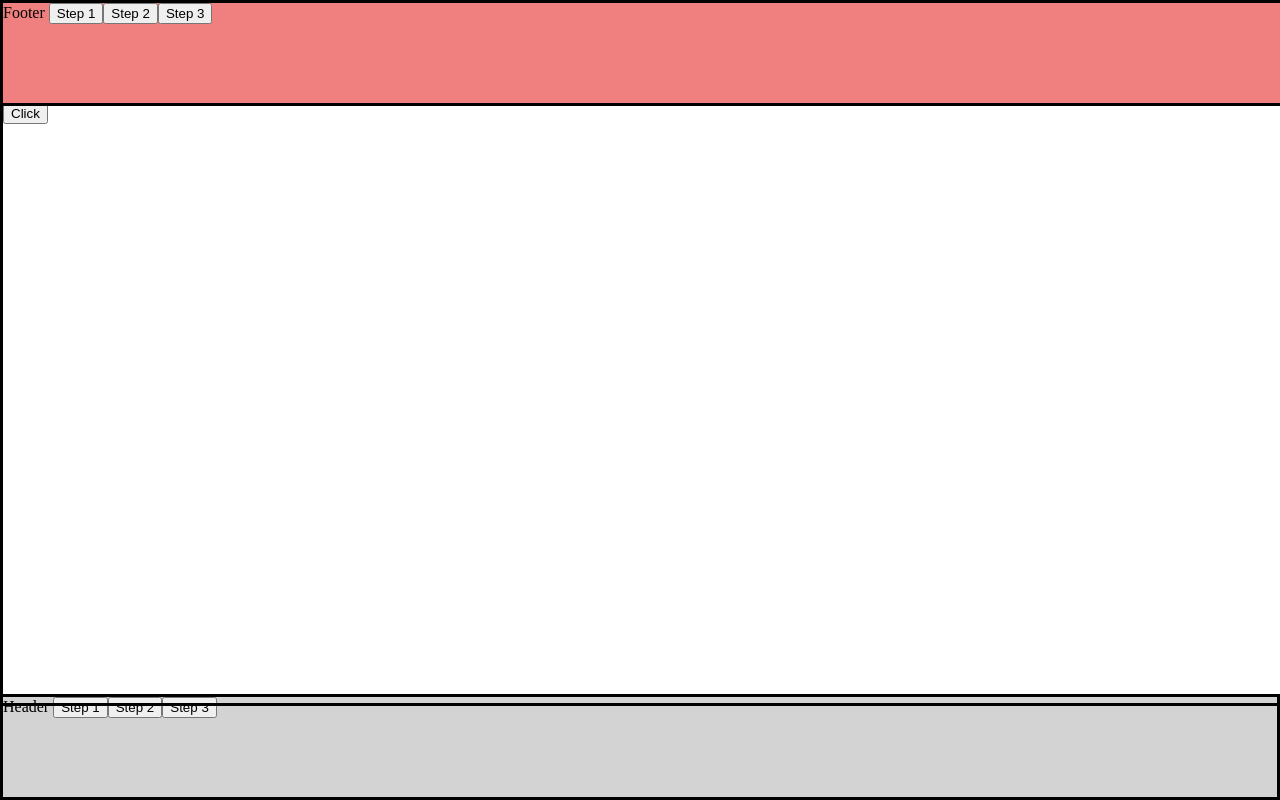
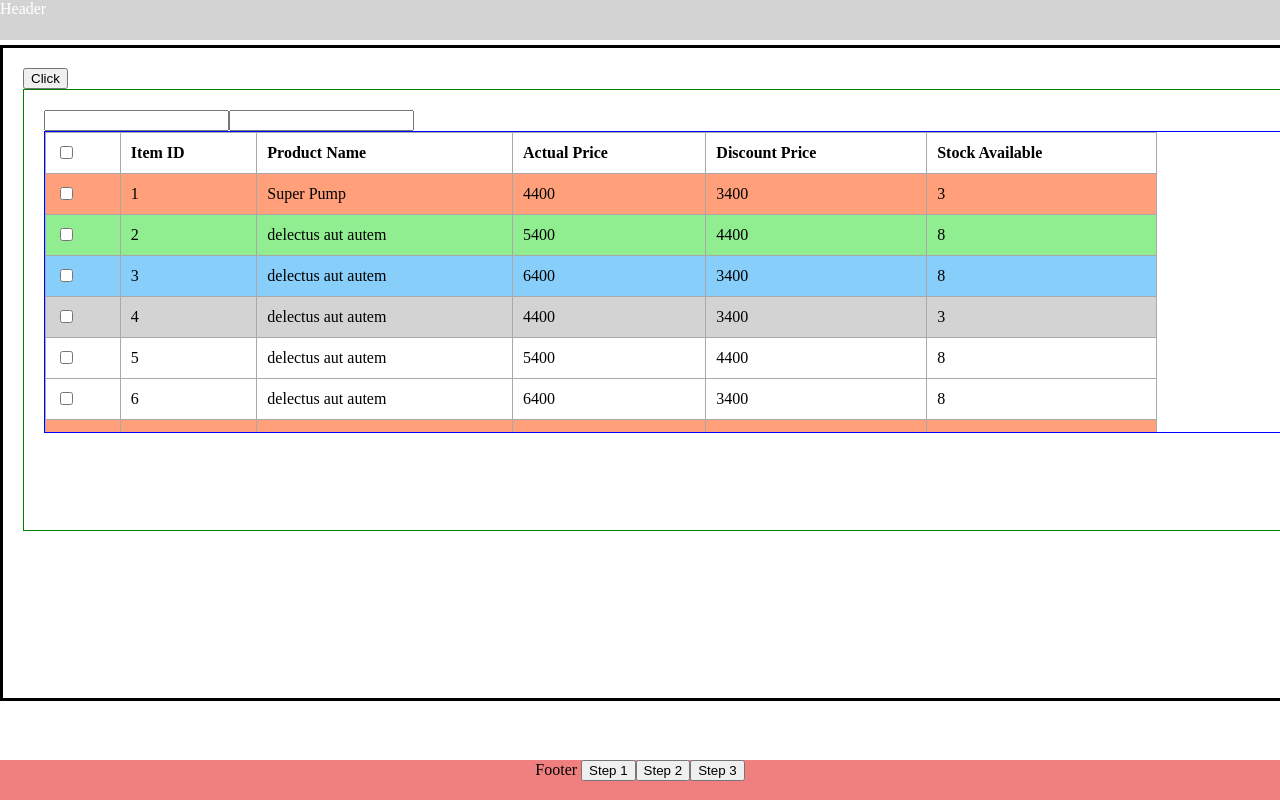
Before and after one commit to ericaferrao/angular-accelya-interview, an Angular app: page / in a window 1280 px wide. Both pictures are taken after a click on the button "Click". Built offline with nearby package versions, Linux system fonts and the light colour scheme.

Commit message:
10 files modified

```diff
--- a/src/app/app.component.html
+++ b/src/app/app.component.html
@@ -2,11 +2,11 @@
 
 <!-- <app-modal><app-modal> -->
 
-  <div style="width:100%; height:calc( 100% - 200px);
-  position:absolute;
-  top:100px;
-  left:0px;
-  border:solid">
+  <div style="width:100%;padding: 20px;border:solid ; position: fixed;
+  top: 45px;
+  left: 0;
+  height:calc(100% - 190px) ;
+  width: 100%;">
 
     <button (click)="toggle_modal()">Click</button>
 
--- a/src/app/app.component.ts
+++ b/src/app/app.component.ts
@@ -12,7 +12,7 @@ export class AppComponent {
 
   products: any = [];
 
-  showModal=true;
+  showModal=false;
 
   constructor(private httpClient: HttpClient) {}
   toggle_modal(){
--- a/src/app/app.module.ts
+++ b/src/app/app.module.ts
@@ -8,9 +8,10 @@ import { ModalComponent } from './modal/modal.component';
 import { HttpClientModule } from '@angular/common/http';
 import { FooterComponent } from './footer/footer.component';
 import { HeaderComponent } from './header/header.component';
+import { ReactiveFormsModule } from '@angular/forms';
 
 @NgModule({
-  imports:      [ BrowserModule, FormsModule ,HttpClientModule],
+  imports:      [ BrowserModule, FormsModule ,HttpClientModule,ReactiveFormsModule],
   declarations: [ AppComponent, HelloComponent, ModalComponent, FooterComponent, HeaderComponent ],
   bootstrap:    [ AppComponent ]
 })
--- a/src/app/footer/footer.component.css
+++ b/src/app/footer/footer.component.css
@@ -1,5 +1,5 @@
 .footercss {
-  width: 100%;
+  /* width: 100%;
   border: solid;
   height: 100px;
   background: lightcoral;
@@ -7,5 +7,13 @@
   position: absolute;
   top: 0px;
   left: 0px;
-  right: 0px;
+  right: 0px; */
+
+  position: fixed;
+  left: 0;
+  bottom: 0;
+  width: 100%;
+  text-align: center;
+  height: 40px;
+  background: lightcoral;
 }
--- a/src/app/header/header.component.css
+++ b/src/app/header/header.component.css
@@ -1,5 +1,5 @@
 .headercss {
-  width: 100%;
+  /* width: 100%;
   border: solid;
   height: 100px;
   background: lightgrey;
@@ -8,5 +8,14 @@
   position: absolute;
   bottom: 0px;
   left: 0px;
-  right: 0px;
+  right: 0px; */
+
+  position: fixed;
+  top: 0;
+  left: 0;
+  width: 100%;
+  background: blue;
+  background: lightgrey;
+  height: 40px;
+  color: white;
 }
--- a/src/app/header/header.component.html
+++ b/src/app/header/header.component.html
@@ -1,6 +1,6 @@
 <div class="headercss">
 Header
-<button> Step 1</button>
+<!-- <button> Step 1</button>
 <button> Step 2</button>
-<button> Step 3</button>
+<button> Step 3</button> -->
 </div>
--- a/src/app/modal/modal.component.css
+++ b/src/app/modal/modal.component.css
@@ -1,12 +1,9 @@
 .a{
 
-
-
-  /* background-color: lightgray; */
 }
 
 .b{
-  overflow: scroll;
+
 
 }
 
--- a/src/app/modal/modal.component.html
+++ b/src/app/modal/modal.component.html
@@ -1,18 +1,23 @@
+
+<div class="a"
+style="padding:20px;
+height: 400px;
+border: 1px solid green;">
 
 
-<div class="a">
-<!-- {
-  "itemId": 2,
-  "id": 2,
-  "productName": "delectus aut autem",
-  "actualPrice": 5400.0000,
-  "discountPrice": 4400.0000,
-  "stockAvailable": 8 ,
-  "selected": false
-}, -->
-<div class="b" >
-  <table>
-  <tr>
+<!--  [formControl]="name" -->
+<input id="name" type="text">
+
+<input type="text" [ngModel]="mymodel" (ngModelChange)="valuechange($event)" />
+{{mymodel}}
+
+<div class="b"
+style=" overflow: scroll;
+height: 300px;
+border: 1px solid blue;">
+
+  <table style="width:90%;" >
+  <tr *ngIf="products.length>0">
   <th> <input type="checkbox" ></th>
   <th>Item ID</th>
   <th>Product Name</th>
--- a/src/app/modal/modal.component.ts
+++ b/src/app/modal/modal.component.ts
@@ -1,5 +1,6 @@
 import { Component, OnInit } from '@angular/core';
-import {ProductservService} from '../productserv.service'
+import {ProductservService} from '../productserv.service';
+// import { FormControl } from '@angular/forms';
 
 @Component({
   selector: 'app-modal',
@@ -9,6 +10,9 @@ import {ProductservService} from '../productserv.service'
 export class ModalComponent implements OnInit {
 
   products: any = [];
+  // name = new FormControl('');
+
+  mymodel
 
   constructor(public product_serv:ProductservService) { }
 
@@ -23,8 +27,26 @@ export class ModalComponent implements OnInit {
     console.log(this.products)
 
 
-    });;
+    });
 
   }
 
+  valuechange(newValue) {
+    this.mymodel = newValue;
+    console.log(newValue)
+
+    this.product_serv.getProduct().subscribe((data:any) => {
+
+      console.log(data)
+
+
+
+      this.products =  data.filter(e => e.productName.includes(newValue));
+
+    console.log(this.products)
+
+
+    });
+  }
+
 }
--- a/src/app/productserv.service.ts
+++ b/src/app/productserv.service.ts
@@ -13,6 +13,11 @@ export class ProductservService {
     return this.httpClient.get('assets/data.json')
   }
 
+  getsearchedProductName(){
+    // return data.filter(e => e.id.includes(s) || e.taskname.includes(s))
+    // .sort((a,b) => a.id.includes(s) && !b.id.includes(s) ? -1 : b.id.includes(s) && !a.id.includes(s) ? 1 :0);
+  }
+
 
 
 }
```
